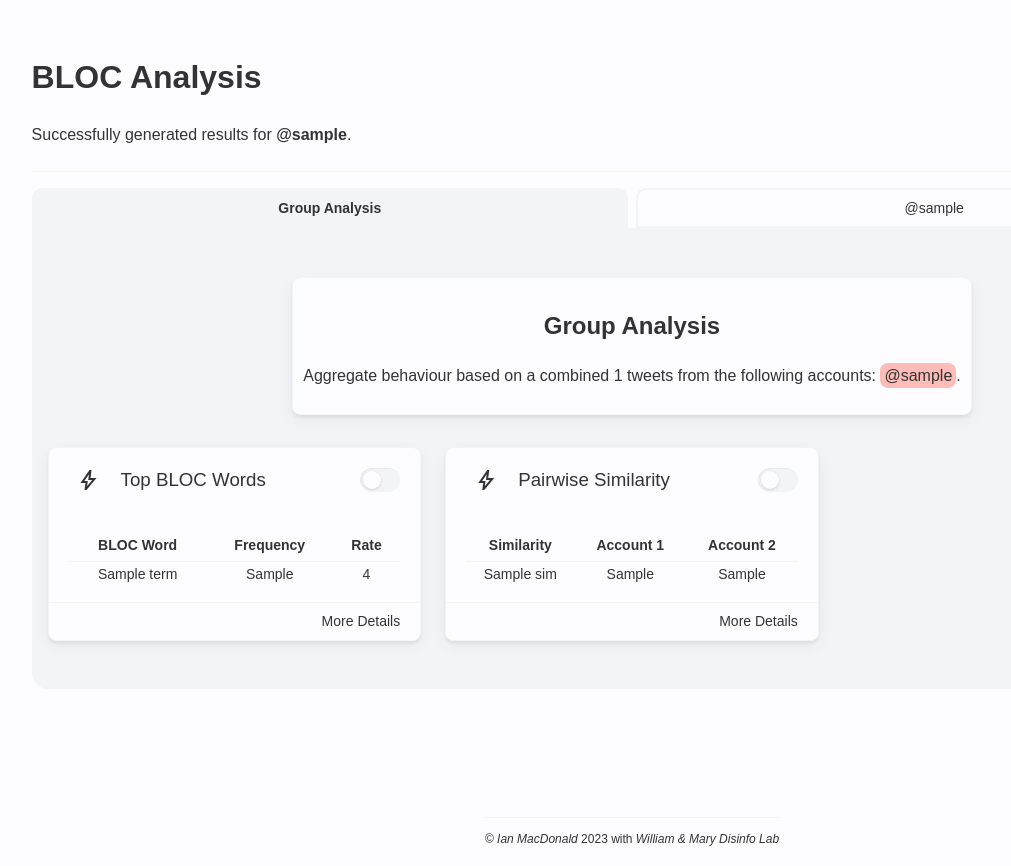
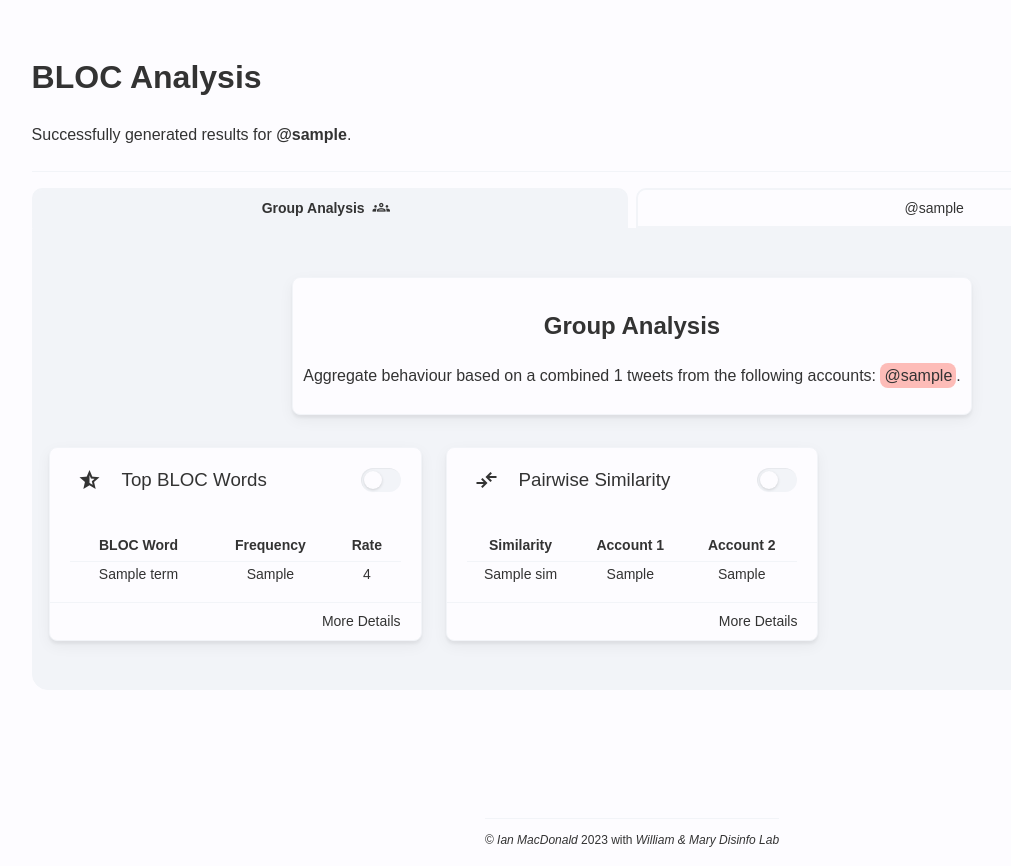
Before and after one commit to immacdonald/agwagram, a Django app: template blocdemo/templates/pages/analysis_results.html in a window 1280 px wide. Shown: the part 69-935 px from the top of the page, without its empty margins (8-1019 px from the left). Run offline with Django 4.2, Linux system fonts and the light colour scheme; the template is opened without the code that fills it: most values are stand-ins (such as "Sample title", 1, 10 or a date in 2020); style sheets or scripts are compiled from the project's sources; some libraries are stand-ins or nearby versions.

Commit message:
Icons and styling

```diff
--- a/blocdemo/static/scss/styles.scss
+++ b/blocdemo/static/scss/styles.scss
@@ -414,7 +414,7 @@ button {
 }
 
 .content {
-	border-top: 1px solid var(--c-border-primary);
+	border: 1px solid var(--c-border-primary);
 	display: block;
 	background-color: var(--c-background-tertiary);
 	padding: 1rem;
--- a/blocdemo/templates/components/account_bloc.html
+++ b/blocdemo/templates/components/account_bloc.html
@@ -4,7 +4,7 @@
         <article class="card">
             <div class="card-header">
                 <div>
-                    <span class="icon material-symbols-outlined">bolt</span>
+                    <span class="icon material-symbols-outlined">star_half</span>
                     <h3>Top BLOC Words</h3>
                 </div>
                 <label class="toggle">
@@ -38,7 +38,7 @@
         <article class="card">
             <div class="card-header">
                 <div>
-                    <span class="icon material-symbols-outlined">bolt</span>
+                    <span class="icon material-symbols-outlined">bar_chart</span>
                     <h3>Action Analysis</h3>
                 </div>
                 <label class="toggle">
@@ -59,7 +59,7 @@
         <article class="card">
             <div class="card-header">
                 <div>
-                    <span class="icon material-symbols-outlined">bolt</span>
+                    <span class="icon material-symbols-outlined">code</span>
                     <h3>Content Syntactic</h3>
                 </div>
                 <label class="toggle">
@@ -80,7 +80,7 @@
         <article class="card">
             <div class="card-header">
                 <div>
-                    <span class="icon material-symbols-outlined">bolt</span>
+                    <span class="icon material-symbols-outlined">code</span>
                     <h3>Content Semantic</h3>
                 </div>
                 <label class="toggle">
--- a/blocdemo/templates/pages/analysis_results.html
+++ b/blocdemo/templates/pages/analysis_results.html
@@ -19,7 +19,7 @@ Results | B3T
     </div>
 </div>
 <div class="tab-buttons">
-    <button class="tab-button" onclick="openTab(event, 'content-group')">Group Analysis</button>
+    <button class="tab-button" onclick="openTab(event, 'content-group')">Group Analysis &nbsp;<span class="icon material-symbols-outlined">groups</span></button>
     {% for account in account_blocs %}
         <button class="tab-button" onclick="openTab(event, 'content-{{ forloop.counter }}')">@{{account.account_username}}</button>
     {% endfor %}
@@ -40,7 +40,7 @@ Results | B3T
             <article class="card">
                 <div class="card-header">
                     <div>
-                        <span class="icon material-symbols-outlined">bolt</span>
+                        <span class="icon material-symbols-outlined">star_half</span>
                         <h3>Top BLOC Words</h3>
                     </div>
                     <label class="toggle">
@@ -74,7 +74,7 @@ Results | B3T
             <article class="card">
                 <div class="card-header">
                     <div>
-                        <span class="icon material-symbols-outlined">bolt</span>
+                        <span class="icon material-symbols-outlined">compare_arrows</span>
                         <h3>Pairwise Similarity</h3>
                     </div>
                     <label class="toggle">
```
